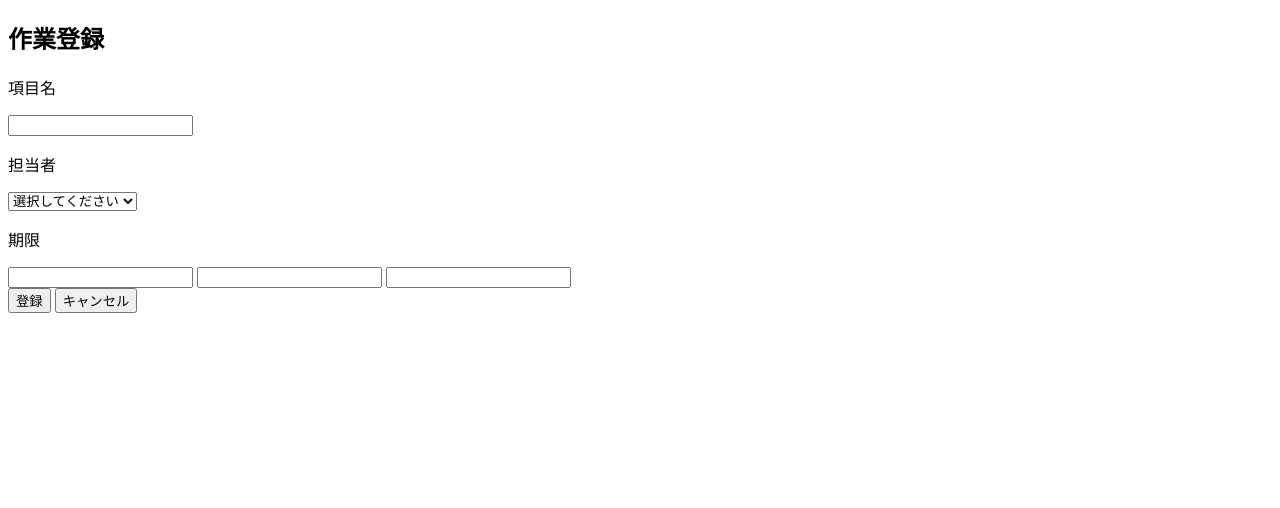
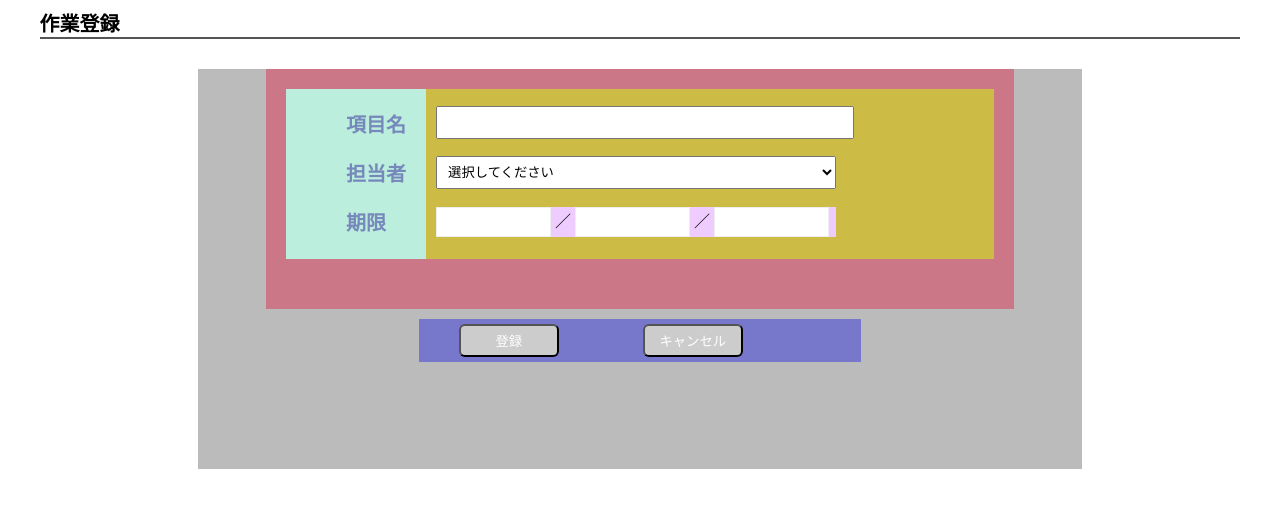
Before and after one commit to itachi-P/PHP_TODOList, a PHP site: page /php/regist.php in a window 1280 px wide. Shown: the top 508 px of the page. Run offline with PHP 8.4, Linux system fonts and the light colour scheme.

Commit message:
add regist and almost modified.

```diff
--- /dev/null
+++ b/css/regist.css
@@ -0,0 +1,84 @@
+
+h2 {
+	margin: 0 auto;
+	width: 95%;
+	font-size: 20px;
+	border-bottom: 2px solid #555;
+}
+
+li {
+	font-size: 20px;
+	font-weight: bold;
+	margin: 20px;
+	color: #78b;
+}
+
+.container {
+	height: 400px;
+	width: 70%;
+	background-color: #bbb;
+	margin: 30px auto;
+}
+.inputs-wrapper {
+	height: 200px;
+	width: 80%;
+	padding: 20px;
+	background-color: #c78;
+	margin: 0px auto;
+}
+.titles {
+	background-color: #bed;
+	float: left;
+	margin: 0px;
+	text-align: left;
+	height: 170px;
+}
+.titles ul {
+	list-style: none;
+}
+.inputs {
+	background-color: #cb4;
+	padding: 0px;
+	height: 170px;
+}
+
+
+/* 何故同じ設定のtextとselectboxで横幅が違うのか？ */
+.tbox, .pulldown {
+	width: 400px;
+	padding: 7px;
+	margin-top: 17px;
+	margin-left: 10px;
+}
+
+.terms-wrapper {
+	background-color: #ecf;
+	padding: 0px;
+	margin-left: 10px;
+	margin-top: 18px;
+	width: 400px;
+	float: left;
+}
+.terms-wrapper input {
+	display: inline-block;
+	width: 115px;
+	border: solid 1px #eee;
+	box-sizing: border-box;
+	height: 30px;
+}
+.terms-wrapper p {
+	display: inline;
+}
+.buttons-wrapper {
+	width: 50%;
+	margin: 10px auto;
+	background-color: #77c;
+}
+.btn {
+	background-color: #ccc;
+	color: white;
+	width: 100px;
+	padding: 5px;
+	margin: 5px 40px;
+	border-radius: 6px;
+}
--- a/css/stylesheet.css
+++ b/css/stylesheet.css
@@ -1,8 +1,4 @@
-<<<<<<< HEAD
-div,span,h1,h2,h3,h4,p,a,img,footer,header,main,nav,section {
-=======
 div,span,h1,h2,h3,h4,p,img,footer,header,main,nav,section {
->>>>>>> origin/master
 	margin: 0;
 	padding: 0;
 	border: 0;
@@ -10,68 +6,22 @@ div,span,h1,h2,h3,h4,p,img,footer,header,main,nav,section {
 	list-style: none;
 	text-decoration: none;
 }
-body {
-	font-family: "メイリオ", Meiryo, Osaka, "MS PGothic", sans-serif;
-}
-body {
-  /* 画像ファイルの指定 */
-  /* background-image: url(../images/Salar_de_Uyuni.jpg);
-  /* 画像を常に天地左右の中央に配置 */
-  background-position: center center;
-  /* 画像をタイル状に繰り返し表示しない */
-  background-repeat: no-repeat;
-  /* コンテンツの高さが画像の高さより大きい時、動かないように固定 */
-  background-attachment: fixed;
-  /* 表示するコンテナの大きさに基づいて、背景画像サイズを調整 */
-  background-size: cover;
-  /* 背景画像が読み込まれる前に表示される背景のカラー */
-  background-color: #77777;
-}
-a:hover {
-	color: cyan;
-}
-/* 画像の上にマウスホバー時1秒かけて透過(:hoverとセットで機能) */
-img {
-	transition: 1.0s ;
-}
-img:hover {
-	opacity: 0.5;
-}
+
 h1 {
-	position: absolute;
-	top: 0;
-	right: 0;
-	bottom: 0;
-	left: 0;
-	width: 500px;
-	height: 85px;
-	margin: auto;
 	color: #ccc;
-	font-size: 4.3rem;
-	text-align: center;
-	display: table-cell;
-	vertical-align: middle;
+	font-size: 2.2rem;
 }
 h2 {
-<<<<<<< HEAD
-	color: #333;
-=======
-	color: #34f115;
->>>>>>> origin/master
+	color: #347178;
 	font-size: 1.5rem;
-	text-align: center;
-	display: table-cell;
-	vertical-align: middle;
 }
-<<<<<<< HEAD
 h3 {
-
+	color: #347178;
+	font-size: 1.3rem;
 }
-=======
->>>>>>> origin/master
 h4 {
 	color: #b77895;
-	font-size: 1.2rem;
+	font-size: 1.0rem;
 	text-align: center;
 	display: table-cell;
 	vertical-align: middle;
--- a/php/error.php
+++ b/php/error.php
@@ -9,13 +9,11 @@
 
 <?php
 $err = $_GET["err"];
-
 if ($err == "none") {
 	$msg = "ユーザーが存在しません";
 } else if ($err == "unmached") {
 	$msg = "パスワードが間違っています";
 }
-
 echo $msg;
 ?>
 	<hr>
--- a/php/index.php
+++ b/php/index.php
@@ -3,7 +3,7 @@
 <head>
 <meta charset=utf-8" />
 <title>Webアプリ開発実習(PHP)</title>
-<link href="../css/stylesheet.css"rel="stylesheet" type="text/css">
+<link href="../css/stylesheet.css" rel="stylesheet" type="text/css">
 <meta name="keywords" content="Webアプリ開発練習">
 <meta name="description" content="15年ぶりエンジニア復帰中年が一から学習し直し最初のWebアプリケーション(PHP)開発実習(2019/1/30開始)">
 </head>
@@ -42,9 +42,7 @@
 	<hr>
 	<a href="login.php">ログイン画面へ</a>
 	<br>
-	<br>
 	<h4>御神籤</h4>
-	<br>
 <?php
 
 $fortune = rand(1,7);
--- a/php/regist.php
+++ b/php/regist.php
@@ -3,19 +3,23 @@
 <head>
 <meta charset=utf-8" />
 <title>作業登録画面</title>
-<link href="../css/stylesheet.css" rel="stylesheet" type="text/css">
 <link href="../css/regist.css" rel="stylesheet" type="text/css">
 </head>
 <body>
 	<h2>作業登録</h2>
-	<!-- <hr>タグをやめて上の文字列ブロック要素のborderで指定 -->
+	<div class="container">
+		<form action="registCtrl.php" method="get">
+			<div class="inputs-wrapper">
+				<div class="titles">
+					<ul>
+						<li>項目名</li>
+						<li>担当者</li>
+						<li>期限</li>
+					</ul>
+				</div>
+				<div class="inputs">
+					<input class="tbox" type="text" name="subject">
 
-	<div class="container">
-		<form action="registCtrl.php" method="post">
-			<div class="inputs-wrapper">
-				<p>項目名</p>
-				<input class="tbox" type="text" name="subject">
-				<p>担当者</p>
 					<select class="pulldown" name="staff">
 						<option value="default">選択してください</option>
 <?php
@@ -23,18 +27,20 @@
 
 ?>
 					</select>
-				<p>期限</p>
+
 					<div class="terms-wrapper">
 						<input class="term" type="text" name="year">
+						<p>／</p>
 						<input class="term" type="text" name="month">
+						<p>／</p>
 						<input class="term" type="text" name="day">
 					</div>
+				</div>	<!-- inputs(right-block) end -->
 			</div> <!-- inputs-wrapper -->
 
 			<div class="buttons-wrapper">
-				<!-- input type="submit" and "reset" -->
-				<input class="btn" type="submit" value="登録">
-				<input class="btn" type="reset" value="キャンセル">
+				<input class="btn" type="submit" value="登録" name="regist">
+				<input class="btn" type="submit" value="キャンセル" name="regist">
 			</div> <!-- buttons-wrapper -->
 		</form>
 	</div> <!-- container -->
--- a/php/todolist.php
+++ b/php/todolist.php
@@ -35,7 +35,7 @@ class ToDoList {
     //「完了状態」他の現在状況に合わせて処理を分岐させる戻り値を返す
     //表示色や「操作」欄に表示・非表示するボタンも変更
     public function isFinished($completion) {
-        if ($ompletion == "unfinished") {
+        if ($completion == "unfinished") {
             //（仮）
             return true;
         }
```
Also changed, not shown: ResponsiveDesign.html (+11 -10 lines), css/ResponsiveDesign.css (+9 -12 lines), css/home.css (added, +46 -0 lines), css/list.css (+3 -52 lines), index.html (+3 -14 lines), php/list.php (+0 -16 lines), php/list_data.php (+0 -8 lines), php/registCtrl.php (added, +22 -0 lines), images/FrontendEngineerLoadMap.png (added), images/b0133447_2029955.jpg (added), images/iizuna_in_snow.jpg (added), 2 other files. Lines whose indentation alone changed are shown as unchanged.
